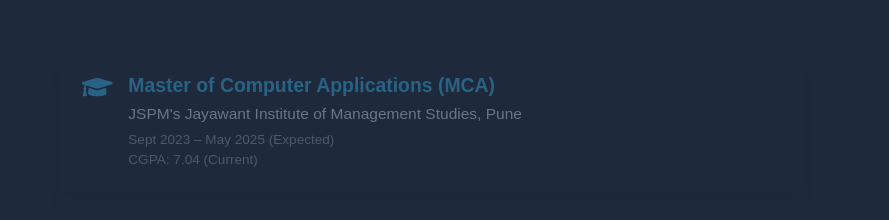
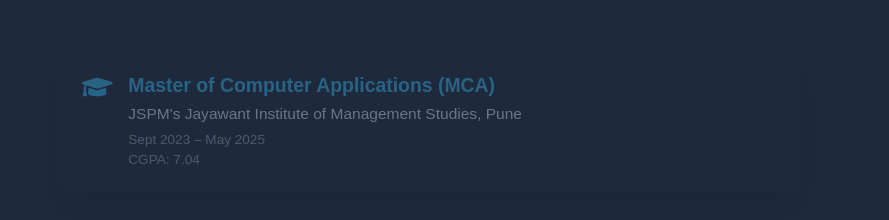
Before and after one commit to rohith-2809/Sarang-s-Portfolio, a React (Vite) app: page / in a window 1280 px wide. Shown: the part 4680-4900 px from the top of the page, without its empty margins (194-1083 px from the left). Built offline with nearby package versions, Linux system fonts and the light colour scheme.

Commit message:
Fix spacing in education data
Removed extra spaces in duration and cgpa fields.

```diff
--- a/src/Landing.jsx
+++ b/src/Landing.jsx
@@ -210,8 +210,8 @@
   {
     degree: "Master of Computer Applications (MCA)",
     institution: "JSPM's Jayawant Institute of Management Studies, Pune",
-    duration: "Sept 2023 – May 2025 (Expected)",
-    cgpa: "CGPA: 7.04 (Current)",
+    duration: "Sept 2023 – May 2025 ",
+    cgpa: "CGPA: 7.04 ",
     icon: (
       <FaGraduationCap className="w-8 h-8 text-secondary mr-4 flex-shrink-0" />
     ),
```
